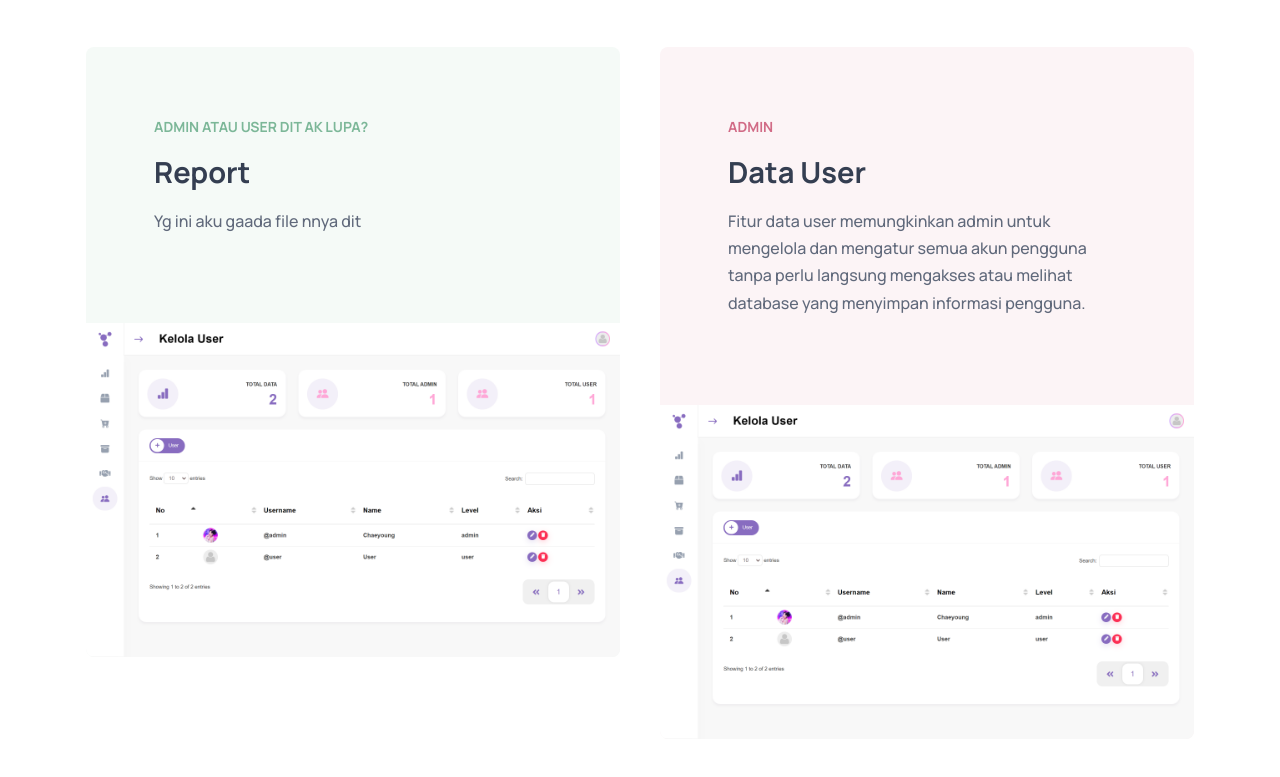
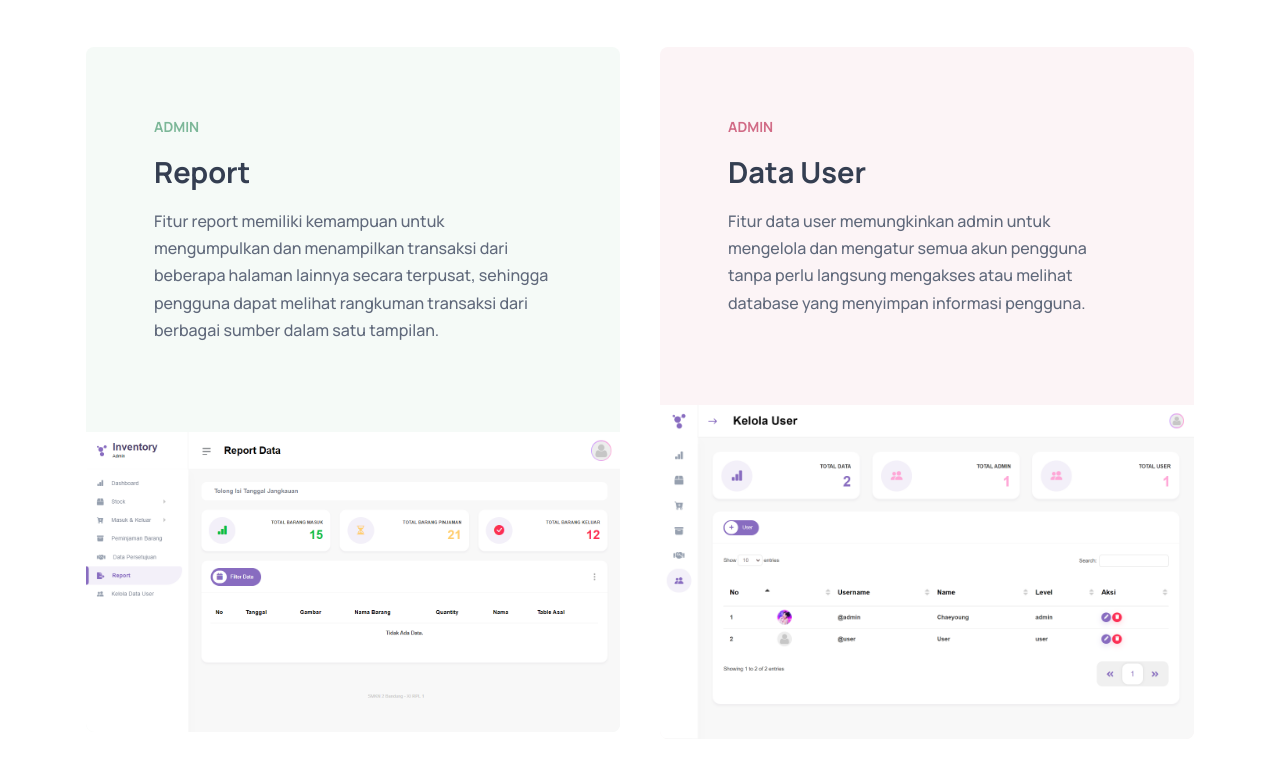
Before and after one commit to Rasyaditya/Web-Inventory-Demo, a plain HTML site: page index.html in a window 1280 px wide. Shown: the part 5723-6500 px from the top of the page. Drawn offline with nearby package versions, Linux system fonts and the light colour scheme.

Commit message:
Report - Slesai

```diff
--- a/index.html
+++ b/index.html
@@ -666,12 +666,14 @@
                 >
                   <div class="card-content" data-reveal="left">
                     <p class="card-tag" style="color: #7cb798">
-                      Admin atau User Dit ak lupa?
+                      Admin
                     </p>
 
                     <h3 class="h3 card-title">Report</h3>
 
-                    <p class="card-text">Yg ini aku gaada file nnya dit</p>
+                    <p class="card-text">Fitur report memiliki kemampuan untuk mengumpulkan dan menampilkan transaksi
+                    dari beberapa halaman lainnya secara terpusat, sehingga pengguna dapat melihat rangkuman transaksi dari
+                    berbagai sumber dalam satu tampilan.</p>
 
                     <!-- <a href="#" class="btn-text" style="color: #7cb798">
                                         <span class="span">See Project</span>
@@ -682,7 +684,7 @@
 
                   <figure class="card-banner" data-reveal="right">
                     <img
-                      src="./assets/images/localhost_admin_dashboard_admin_datauser.php(Nest Hub Max).png"
+                      src="./assets/images/report.png"
                       width="600"
                       height="367"
                       loading="lazy"
```
Also changed, not shown: assets/images/localhost_admin_dashboard_admin_report.php.png (deleted), assets/images/report.png (added).
